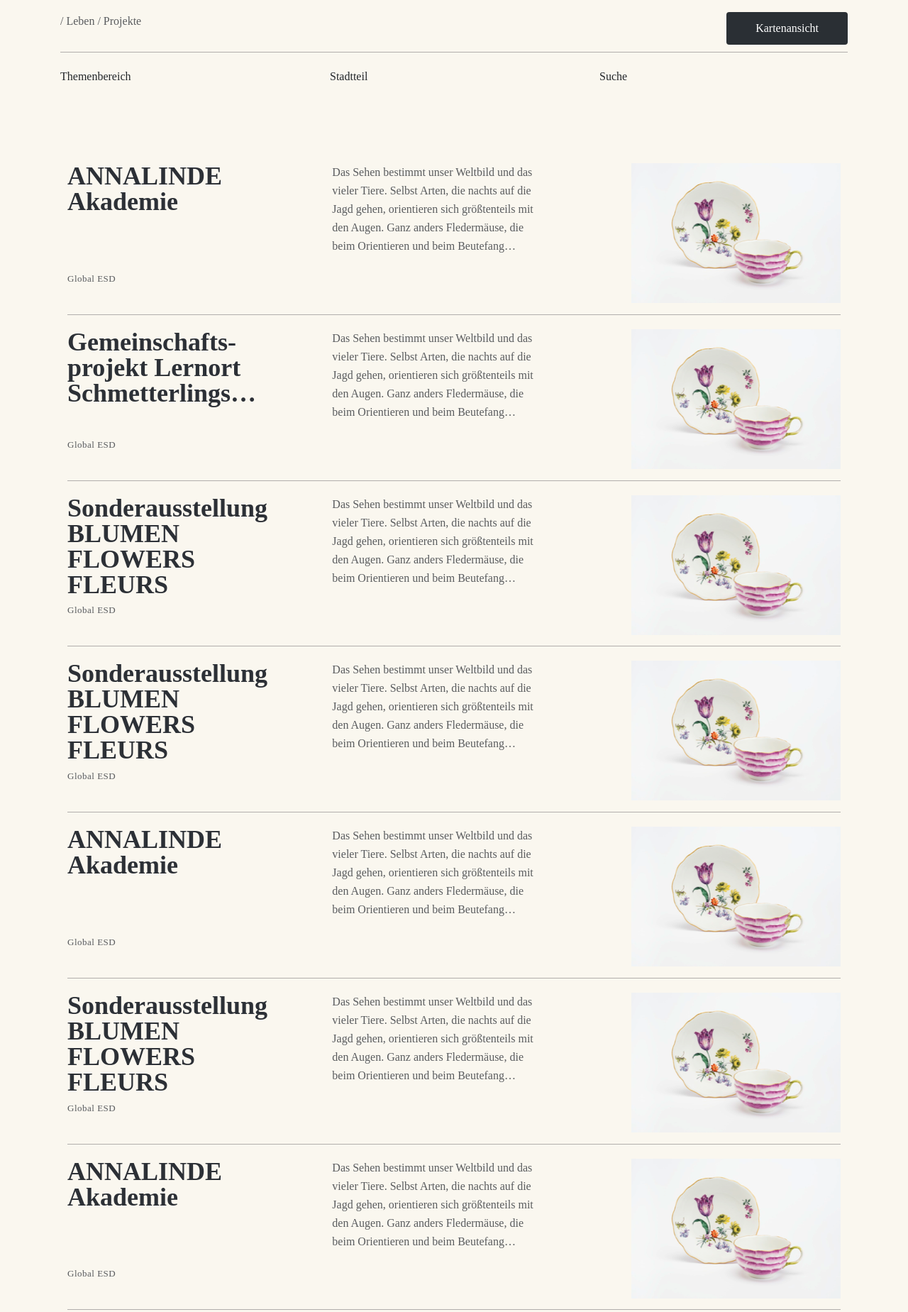
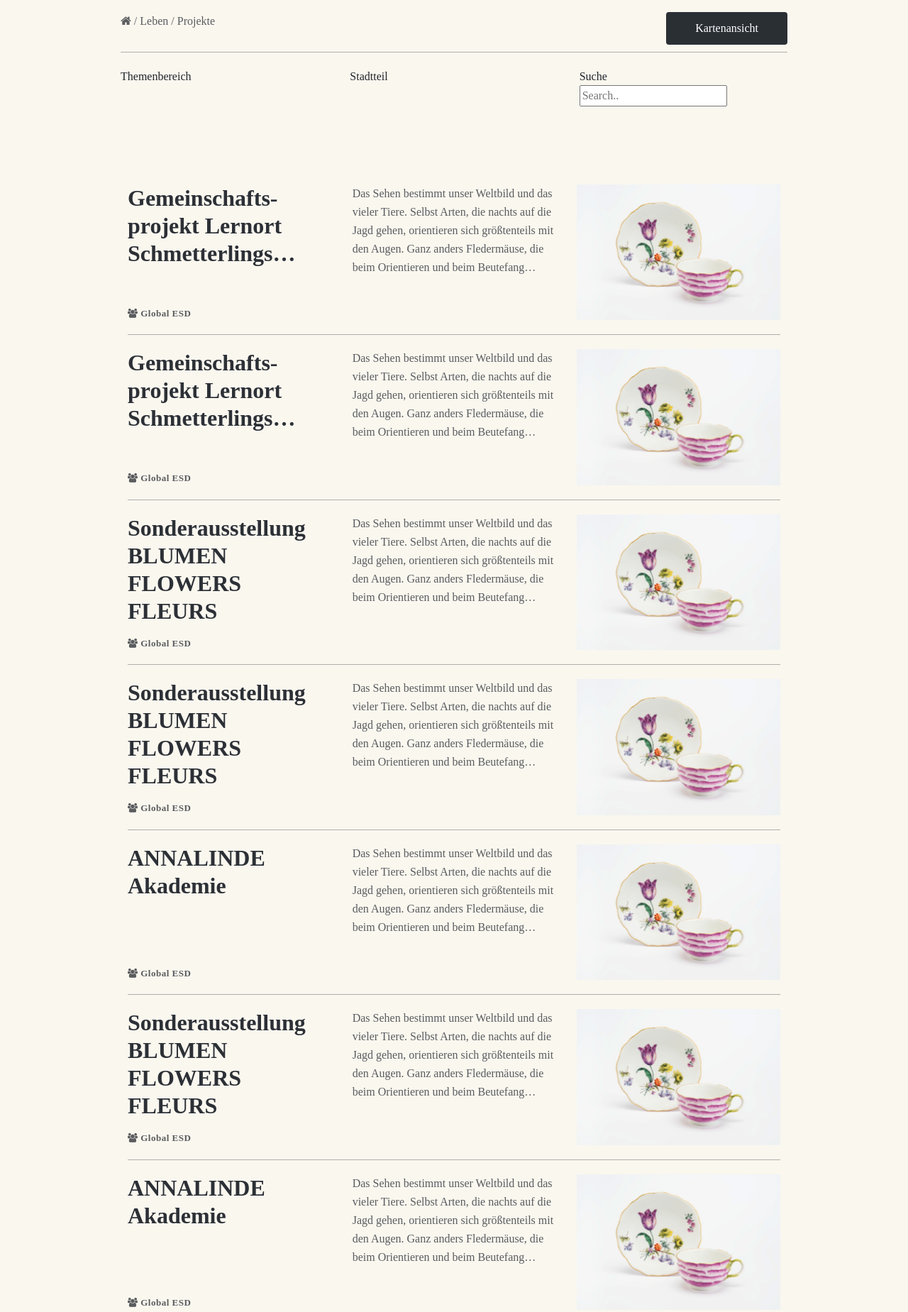
Before and after one commit to avani-addweb/nale-design, a website: page lebensubpage.html in a window 1280 px wide. Shown: the part 1220-3069 px from the top of the page at 71% size. Drawn offline with nearby package versions, Linux system fonts and the light colour scheme; a web font is replaced by a local one.

Commit message:
design changes in search boxes

```diff
--- a/lebensubpage.html
+++ b/lebensubpage.html
@@ -211,9 +211,10 @@
 
 <!-- subheader -->
 <section id="subheader">
-	<div class="container">
+	<div class="sm-container">
       <div class="right-left-header">
-   		<p class="leben-project">/ Leben / Projekte</p>
+      <p class="leben-project"><i class="fa fa-home" aria-hidden="true"></i> / Leben / Projekte</p>
+   	<!-- 	<p class="leben-project">/ Leben / Projekte</p> -->
          <a href="#" class="btn">Kartenansicht</a>
       </div>
 	</div>
@@ -222,7 +223,7 @@
 
 <!-- searching boxes -->
 <section id="select-dropdown" class="section">
-   <div class="container">
+   <div class="sm-container">
       <div class="row">
          <div class="col-md-4">
             <span>Themenbereich</span>
@@ -231,11 +232,10 @@
          <div class="col-md-4">
             <span>Stadtteil</span>
 
-
          </div>
-         <div class="col-md-4">
+         <div class="col-md-4 search">
             <span>Suche</span>
-
+            <input type="text" placeholder="Search.." name="search">
          </div>
       </div>
    </div>
@@ -245,16 +245,15 @@
 
 <!-- img-grid-section -->
 <section class="section">
-
+  <div class="sm-container">
 
       <div id="img-grid">
-      <div class="container">
         <div class="img-grid-wrap">
-            <div class="row">
+          <div class="row wrap">
              <div class="col-md-4">
                 <div class="img-grid-left">
-                     <h3>ANNALINDE Akademie</h3>
-                     <p class="global">Global ESD</p>
+                   <h3>Gemeinschafts-projekt Lernort Schmetterlings…</h3>
+                   <a class="card-link global" href="#"><i class="fa fa-users"></i> <b>Global ESD</b></a>
                 </div>
              </div>
              <div class="col-md-4">
@@ -270,16 +269,14 @@
           </div>
         </div>
       </div>
-   </div>
 
       <div id="img-grid">
-      <div class="container">
          <div class="img-grid-wrap">
-            <div class="row">
+            <div class="row wrap">
                <div class="col-md-4">
                   <div class="img-grid-left">
                      <h3>Gemeinschafts-projekt Lernort Schmetterlings…</h3>
-                     <p class="global">Global ESD</p>
+                     <a class="card-link global" href="#"><i class="fa fa-users"></i> <b>Global ESD</b></a>
                   </div>
                </div>
                <div class="col-md-4">
@@ -295,16 +292,14 @@
             </div>
          </div>
       </div>
-   </div>
 
     <div id="img-grid">
-      <div class="container">
       <div class="img-grid-wrap">
-            <div class="row">
+        <div class="row wrap">
            <div class="col-md-4">
               <div class="img-grid-left">
                  <h3>Sonderausstellung BLUMEN FLOWERS FLEURS</h3>
-                     <p class="global">Global ESD</p>
+                 <a class="card-link global" href="#"><i class="fa fa-users"></i> <b>Global ESD</b></a>
               </div>
            </div>
            <div class="col-md-4">
@@ -320,16 +315,14 @@
         </div>
       </div>
     </div>
-   </div>
 
     <div id="img-grid">
-      <div class="container">
       <div class="img-grid-wrap">
-            <div class="row">
+         <div class="row wrap">
             <div class="col-md-4">
                <div class="img-grid-left">
                   <h3>Sonderausstellung BLUMEN FLOWERS FLEURS</h3>
-                     <p class="global">Global ESD</p>
+                  <a class="card-link global" href="#"><i class="fa fa-users"></i> <b>Global ESD</b></a>
                </div>
             </div>
             <div class="col-md-4">
@@ -345,16 +338,14 @@
          </div>
       </div>
     </div>
-   </div>
 
     <div id="img-grid">
-      <div class="container">
       <div class="img-grid-wrap">
-            <div class="row">
+         <div class="row wrap">
             <div class="col-md-4">
                <div class="img-grid-left">
                   <h3>ANNALINDE Akademie</h3>
-                     <p class="global">Global ESD</p>
+                  <a class="card-link global" href="#"><i class="fa fa-users"></i> <b>Global ESD</b></a>
                </div>
             </div>
             <div class="col-md-4">
@@ -370,16 +361,14 @@
          </div>
       </div>
     </div>
-   </div>
 
     <div id="img-grid">
-      <div class="container">
       <div class="img-grid-wrap">
-            <div class="row">
+         <div class="row wrap">
             <div class="col-md-4">
                <div class="img-grid-left">
                  <h3>Sonderausstellung BLUMEN FLOWERS FLEURS</h3>
-                     <p class="global">Global ESD</p>
+                 <a class="card-link global" href="#"><i class="fa fa-users"></i> <b>Global ESD</b></a>
                </div>
             </div>
             <div class="col-md-4">
@@ -395,16 +384,14 @@
          </div>
       </div>
     </div>
-   </div>
 
     <div id="img-grid">
-      <div class="container">
       <div class="img-grid-wrap">
-            <div class="row">
+         <div class="row wrap">
             <div class="col-md-4">
                <div class="img-grid-left">
                  <h3>ANNALINDE Akademie</h3>
-                     <p class="global">Global ESD</p>
+                 <a class="card-link global" href="#"><i class="fa fa-users"></i> <b>Global ESD</b></a>
                </div>
             </div>
             <div class="col-md-4">
@@ -420,16 +407,14 @@
          </div>
       </div>
     </div>
-   </div>
 
     <div id="img-grid">
-      <div class="container">
       <div class="img-grid-wrap">
-            <div class="row">
+        <div class="row wrap">
            <div class="col-md-4">
               <div class="img-grid-left">
                  <h3>Gemeinschafts-projekt Lernort Schmetterlings-wiese</h3>
-                     <p class="global">Global ESD</p>
+                 <a class="card-link global" href="#"><i class="fa fa-users"></i> <b>Global ESD</b></a>
               </div>
            </div>
            <div class="col-md-4">
@@ -445,16 +430,14 @@
         </div>
       </div>
     </div>
-   </div>
 
     <div id="img-grid">
-      <div class="container">
       <div class="img-grid-wrap">
-            <div class="row">
+         <div class="row wrap">
            <div class="col-md-4">
               <div class="img-grid-left">
                  <h3>Sonderausstellung BLUMEN FLOWERS FLEURS</h3>
-                     <p class="global">Global ESD</p>
+                 <a class="card-link global" href="#"><i class="fa fa-users"></i> <b>Global ESD</b></a>
               </div>
            </div>
            <div class="col-md-4">
@@ -470,16 +453,14 @@
          </div>
       </div>
     </div>
-   </div>
 
     <div id="img-grid">
-      <div class="container">
       <div class="img-grid-wrap">
-            <div class="row">
+        <div class="row wrap">
            <div class="col-md-4">
               <div class="img-grid-left">
                  <h3>Sonderausstellung BLUMEN FLOWERS FLEURS</h3>
-                     <p class="global">Global ESD</p>
+                 <a class="card-link global" href="#"><i class="fa fa-users"></i> <b>Global ESD</b></a>
               </div>
            </div>
            <div class="col-md-4">
@@ -495,9 +476,10 @@
          </div>
       </div>
     </div>
+    <div class="section-button">
+      <a href="" class="btn">Mehr laden</a>
     </div>
-
-
+  </div>
 </section>
 
 <section class="section platforma">
--- a/src/css/_leben.scss
+++ b/src/css/_leben.scss
@@ -46,10 +46,10 @@
             background-color: $orange;
           }
         }
-          p {
-            padding-top: 5px;
-            font-size: 12px;
-            line-height: 16px;
+        p {
+          padding-top: 5px;
+          font-size: 12px;
+          line-height: 16px;
         }
       }
     }
@@ -77,20 +77,34 @@
   }
 }
 
+#select-dropdown {
+  .search {
+    span {
+      display: inline-block;
+      width: 100%;
+    }
+  }
+}
+
 #img-grid {
   display: inline-block;
   width: 100%;
   .img-grid-wrap {
+    margin: 10px;
     border-bottom: 1px solid #B1AEAC;
-    margin: 10px;
+    .wrap {
+      padding: 0 0 20px;
+    }
   }
   .img-grid-left {
     h3 {
       font-weight: 800;
     }
     .global {
-      height: 47px;
-      width: 262px;
+      position: absolute;
+      bottom: 0;
+      display: block;
+      margin-bottom: 0;
       color: rgba(21 , 26 , 33 , .7);
       font-size: 13px;
       letter-spacing: .5px;
@@ -107,3 +121,6 @@
     float: right;
   }
 }
+.section-button {
+  padding: 50px 0;
+}
```
Also changed, not shown: build/css/main.min.css. Lines whose indentation alone changed are shown as unchanged.
